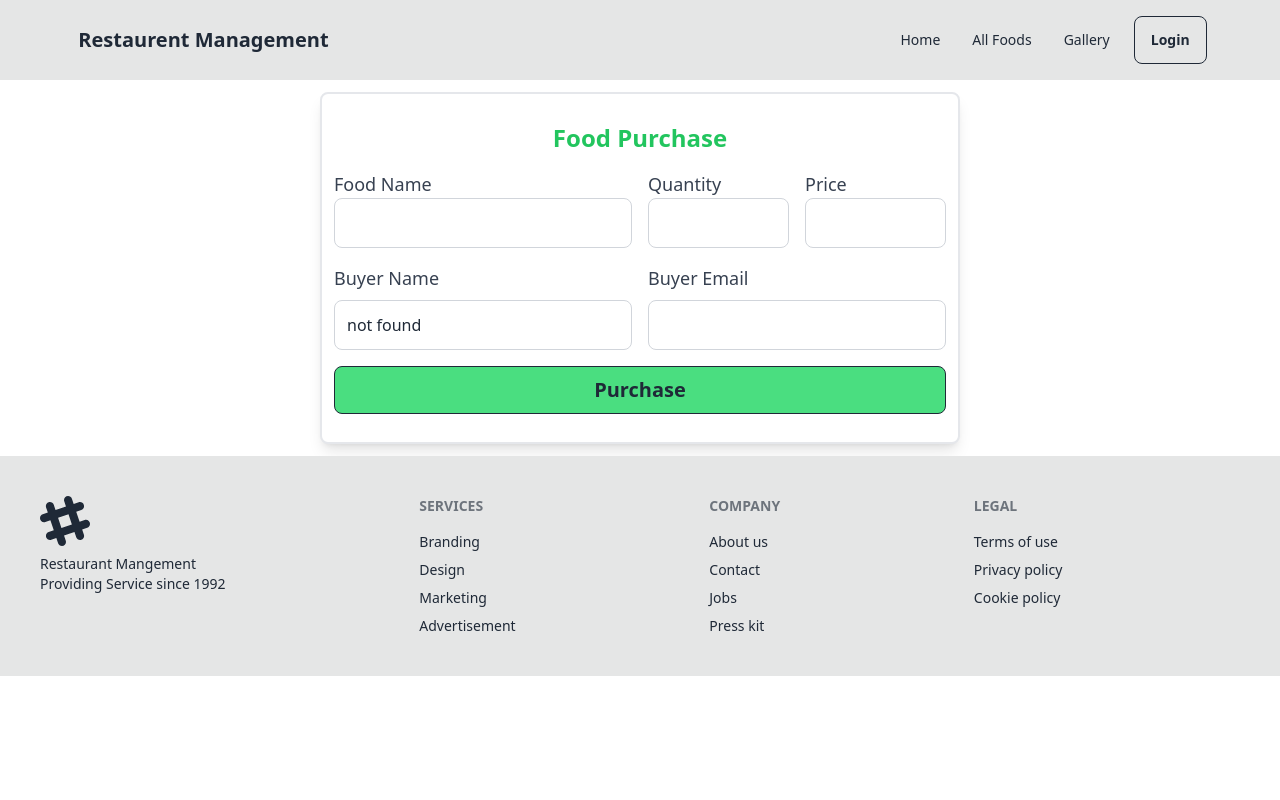
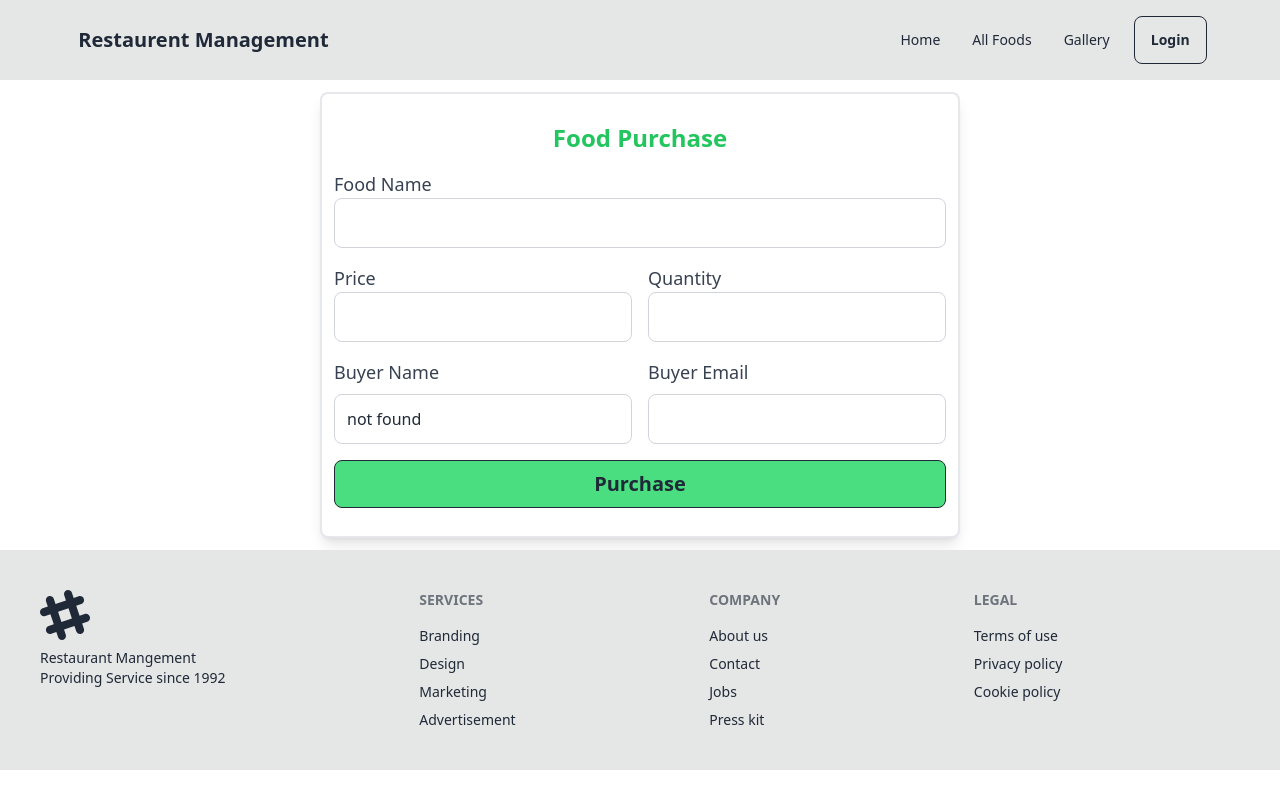
Before and after one commit to safin33221/Restaurant-Mangement-client-side, a React (Vite) app: page /foodPurchase/1 in a window 1280 px wide. Built offline with nearby package versions, Linux system fonts and the light colour scheme; no server answers.

Commit message:
completed to post food parchase data in DB

```diff
--- a/package.json
+++ b/package.json
@@ -14,7 +14,9 @@
     "firebase": "^11.1.0",
     "localforage": "^1.10.0",
     "match-sorter": "^8.0.0",
+    "moment": "^2.30.1",
     "react": "^18.3.1",
+    "react-datepicker": "^7.5.0",
     "react-dom": "^18.3.1",
     "react-helmet": "^6.1.0",
     "react-helmet-async": "^2.0.5",
--- a/src/Pages/FoodPurchase/FoodPurchase.jsx
+++ b/src/Pages/FoodPurchase/FoodPurchase.jsx
@@ -1,22 +1,36 @@
 import axios from "axios";
 import { useContext, useEffect, useState } from "react";
-import { useParams } from "react-router-dom";
+import { useNavigate, useParams } from "react-router-dom";
 import { authContext } from "../../Provider/AuthProvider";
+import moment from "moment";
+import { toast } from "react-toastify";
 
 
 const FoodPurchase = () => {
     const { user } = useContext(authContext)
     const { id } = useParams()
     const [food, setFood] = useState({})
+    const navigate = useNavigate()
     useEffect(() => {
         axios.get(`http://localhost:8080/food/${id}`)
             .then(res => {
                 setFood(res.data)
             })
     }, [id])
-    console.log(food);
+
 
     const handleParchase = e => {
+        e.preventDefault()
+        const formData = new FormData(e.target)
+        const parchaseData = Object.fromEntries(formData.entries())
+        parchaseData.buying_Date = moment().format('L');
+        console.log(parchaseData);
+        axios.post('http://localhost:8080/food-parchase', parchaseData)
+            .then(res => {
+                console.log(res.data);
+                toast.success('Purchase successful! We’ll get your items ready soon.')
+                // navigate('/myOrders')
+            })
 
     }
 
@@ -26,43 +40,45 @@ const FoodPurchase = () => {
                 <h2 className="text-2xl font-semibold text-center text-green-500">Food Purchase</h2>
 
                 <div className="grid grid-cols-12 gap-4">
-                    <div className="col-span-12 md:col-span-6 flex flex-col">
+                    <div className="col-span-12  flex flex-col">
                         <label className="text-lg text-gray-700">Food Name</label>
                         <input
                             type="text"
                             name="foodName"
-                            defaultValue={food.foodName}
+                            value={food.foodName}
+                            readOnly
                             required
                             className="p-3 border border-gray-300 rounded-lg focus:outline-none focus:ring-2 focus:ring-green-100"
                         />
                     </div>
 
+                    <div className="col-span-12 md:col-span-6 flex flex-col">
+                        <label className="text-lg text-gray-700">Price</label>
+                        <input
 
+                            name="price"
+                            value={food.price}
+                            readOnly
 
-                    <div className="col-span-12 md:col-span-3 flex flex-col">
+                            className="p-3 border border-gray-300 rounded-lg focus:outline-none focus:ring-2 focus:ring-green-100"
+                        />
+                    </div>
+
+                    <div className="col-span-12 md:col-span-6 flex flex-col">
                         <label className="text-lg text-gray-700">Quantity</label>
                         <input
-                            type="number"
+
                             name="quantity"
-                            defaultValue={food.quantity}
+                            value={food.quantity}
+                            readOnly
                             required
-                            min="1"
+
                             className="p-3 border border-gray-300 rounded-lg focus:outline-none  focus:ring-2 focus:ring-green-100"
                         />
                     </div>
 
-                    <div className="col-span-12 md:col-span-3 flex flex-col">
-                        <label className="text-lg text-gray-700">Price</label>
-                        <input
-                            type="number"
-                            name="price"
-                            defaultValue={food.price}
-                            required
-                            step="0.01"
-                            min="0"
-                            className="p-3 border border-gray-300 rounded-lg focus:outline-none focus:ring-2 focus:ring-green-100"
-                        />
-                    </div>
+
+
 
 
                     <div className="flex flex-col col-span-12 md:col-span-6 space-y-2">
@@ -71,7 +87,7 @@ const FoodPurchase = () => {
 
                             <input
                                 type="email"
-                                name='email'
+                                name='name'
                                 value={user?.displayName || 'not found'}
                                 readOnly
                                 className="p-3 border border-gray-300 rounded-lg focus:outline-none w-full focus:ring-2 focus:ring-green-100"
```
Also changed, not shown: 1 other file (tests, documents, lock files or other folders).
